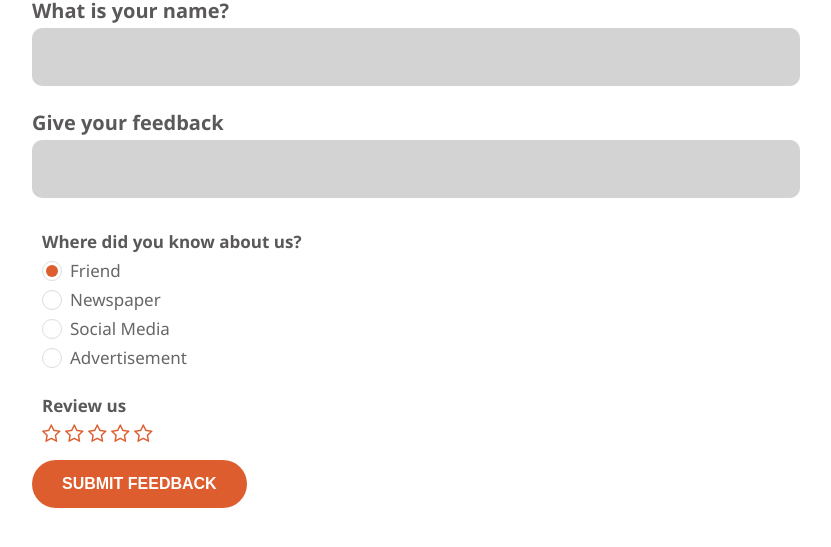
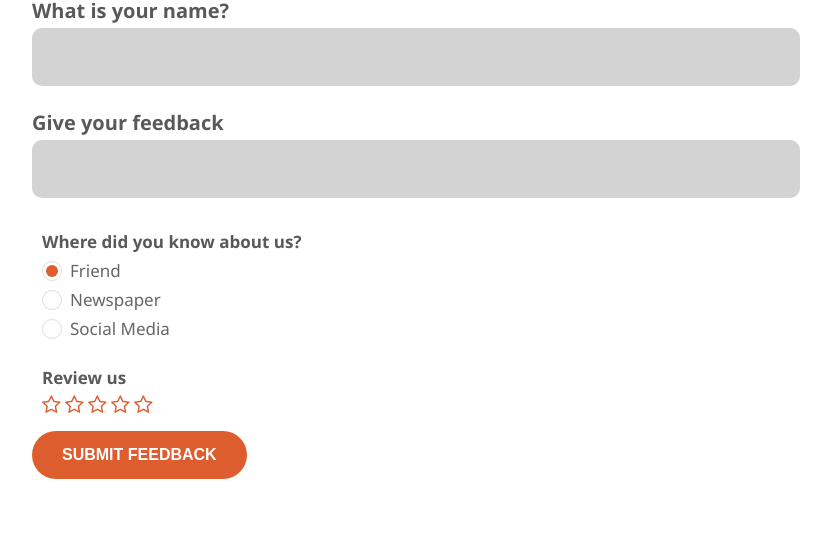
Before and after one commit to bilalhussain-dev/review-feedback-form, a plain HTML site: page index.htm in a window 1280 px wide. Shown: the part 227-774 px from the top of the page, without its empty margins (224-1055 px from the left). Drawn offline with Linux system fonts and the light colour scheme.

Commit message:
modified app

```diff
--- a/index.htm
+++ b/index.htm
@@ -297,10 +297,6 @@
                     <input type="radio" id="test3" name="radio-group">
                     <label for="test3">Social Media</label>
                 </p>
-                <p>
-                    <input type="radio" id="test4" name="radio-group">
-                    <label for="test4">Advertisement</label>
-                </p>
             </div>
 
             <div class="rating-count">
```
